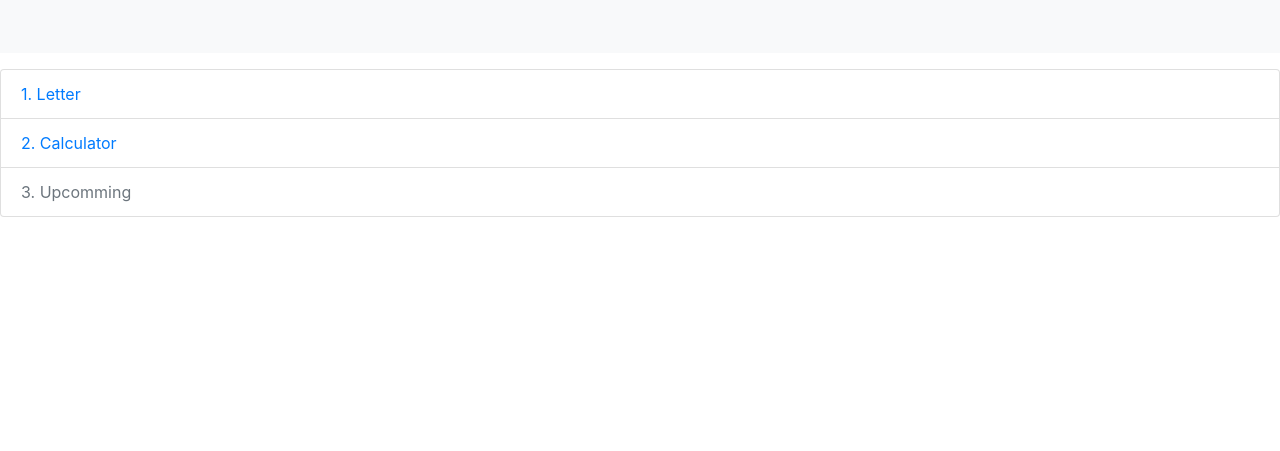
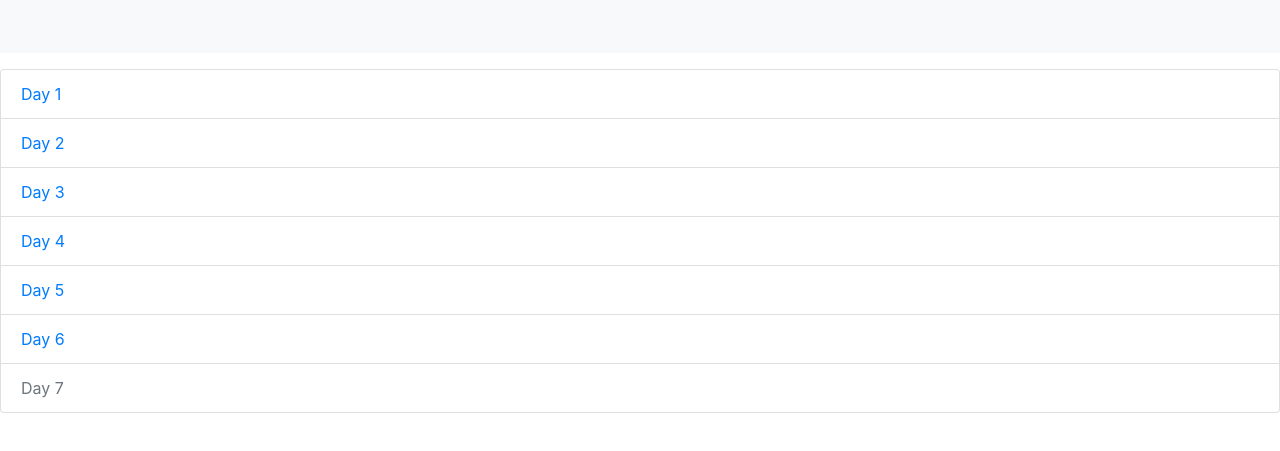
Before and after one commit to thatbeautifuldream/frontend-practice, a plain HTML site: page index.html in a window 1280 px wide. Shown: the part 171-622 px from the top of the page. Drawn offline with nearby package versions, Linux system fonts and the light colour scheme.

Commit message:
resume update

```diff
--- a/index.html
+++ b/index.html
@@ -25,11 +25,13 @@
     </div>
     <!-- Contents / Project Titles -->
     <div class="list-group">
-      <a href="/1. Letter/index.html" class="list-group-item">1. Letter</a>
-      <a href="/2. Calculator/index.html" class="list-group-item"
-        >2. Calculator</a
-      >
-      <a href="#" class="list-group-item disabled">3. Upcomming</a>
+      <a href="/day1/index.html" class="list-group-item">Day 1</a>
+      <a href="/day2/index.html" class="list-group-item">Day 2</a>
+      <a href="/day3/index.html" class="list-group-item">Day 3</a>
+      <a href="/day4/index.html" class="list-group-item">Day 4</a>
+      <a href="/day5/index.html" class="list-group-item">Day 5</a>
+      <a href="/day6/index.html" class="list-group-item">Day 6</a>
+      <a href="#" class="list-group-item disabled">Day 7</a>
     </div>
   </body>
 </html>
```
Also changed, not shown: day3/index.html (+1 -1 lines).
